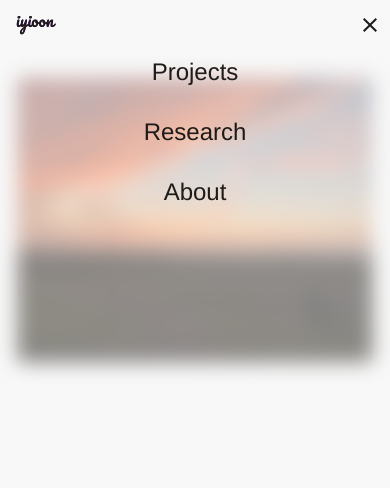
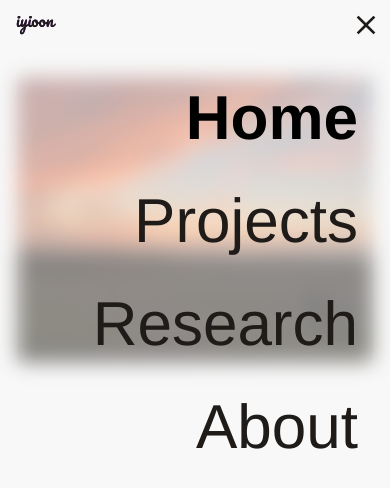
Before and after one commit to iyioon/iyioon.com, a React (Create React App) app: page / in a window 390 px wide. Both pictures are taken after a click on the element 370 px from the left and 25 px from the top of the page. Shown: the top 488 px of the page. Built offline with nearby package versions, Linux system fonts and the light colour scheme.

Commit message:
Update Navbar style
- Increase Menu Button Size
- Change Mobile Menu List Style

```diff
--- a/src/components/navbar/Navbar.module.css
+++ b/src/components/navbar/Navbar.module.css
@@ -185,22 +185,47 @@
 .menuButton {
   display: none;
   cursor: pointer;
+  font-size: var(--h1);
 }
 
 .navlistMobile {
   width: 100%;
-  padding: var(--padding-small);
+  padding: var(--padding-large);
   display: flex;
   flex-direction: column;
-  align-items: center;
+  align-items: end;
   justify-content: center;
   gap: var(--padding-large);
+}
+
+.navitemMobile {
+  opacity: 0;
+  animation: fadeInFromTop var(--transition-duration) var(--transition-curve)
+    forwards;
+}
+
+@media (prefers-reduced-motion: no-preference) {
+  .navitemMobile:nth-child(1) {
+    animation-delay: 0.1s;
+  }
+
+  .navitemMobile:nth-child(2) {
+    animation-delay: 0.2s;
+  }
+
+  .navitemMobile:nth-child(3) {
+    animation-delay: 0.3s;
+  }
+
+  .navitemMobile:nth-child(4) {
+    animation-delay: 0.4s;
+  }
 }
 
 .navLinkMobile {
   color: var(--text-color);
   text-decoration: none;
-  font-size: var(--h2);
+  font-size: calc(var(--h1) + 30px);
 }
 
 .navLinkActiveMobile {
--- a/src/components/navbar/Navbar.tsx
+++ b/src/components/navbar/Navbar.tsx
@@ -200,7 +200,11 @@ function Navbar() {
           ))}
         </div>
         <div className={styles.menuButton} onClick={toggleMenu}>
-          {menuOpen ? <CloseIcon /> : <MenuIcon />}
+          {menuOpen ? (
+            <CloseIcon fontSize="inherit" />
+          ) : (
+            <MenuIcon fontSize="inherit" />
+          )}
         </div>
         <div className={styles.rightspacing}>iyioon</div>
       </div>
@@ -235,6 +239,19 @@ function Navbar() {
         {/* For mobile menu */}
         {menuOpen && (
           <div className={styles.navlistMobile}>
+            <div className={styles.navitemMobile}>
+              <NavLink
+                to="/"
+                className={({ isActive }) =>
+                  `${styles.navLinkMobile} ${
+                    isActive ? styles.navLinkActiveMobile : ""
+                  }`
+                }
+                onClick={handleLinkClick}
+              >
+                Home
+              </NavLink>
+            </div>
             {navitem.map((item, index) => (
               <div key={index} className={styles.navitemMobile}>
                 <NavLink
```
